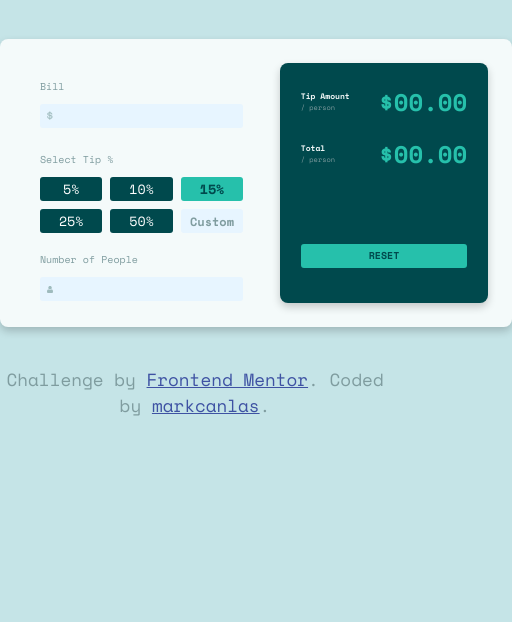
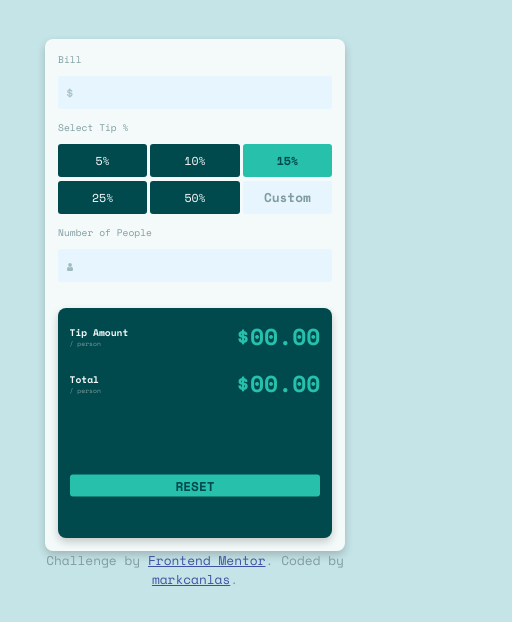
Before and after one commit to markcanlas/tip-calculator, a plain HTML site: page src/index.html in a window 390 px wide. Shown: the whole page, 512 px wide, since content can reach past the window. Drawn offline with nearby package versions, Linux system fonts and the light colour scheme.

Commit message:
make app responsive

```diff
--- a/src/index.html
+++ b/src/index.html
@@ -80,7 +80,8 @@
         Challenge by
         <a href="https://www.frontendmentor.io?ref=challenge" target="_blank"
           >Frontend Mentor</a
-        >. Coded by <a href="#">markcanlas</a>.
+        >. Coded by
+        <a href="https://github.com/markcanlas/tip-calculator">markcanlas</a>.
       </div>
     </footer>
 
--- a/src/style.css
+++ b/src/style.css
@@ -5,36 +5,43 @@
   font-family: "Space Mono", monospace;
   color: hsl(184, 14%, 56%);
 }
+html {
+  font-size: 62.5%;
+}
 body {
   background-color: hsl(185, 41%, 84%);
-  font-size: 62.5%;
+  margin: 10% auto;
+  padding: 0 3.2rem;
+  height: 38rem;
+  max-width: 80rem;
+  font-size: 2.4rem;
 }
 h2 {
-  font-size: 24px;
   color: hsl(172, 67%, 45%);
 }
 h6 {
-  font-size: 8px;
+  font-size: 1.5rem;
   color: hsl(189, 41%, 97%);
 }
 p {
-  font-size: 7px;
+  font-size: 1rem;
 }
 label {
+  font-size: 1.5rem;
   display: block;
   margin-bottom: 10px;
 }
 
 .container {
   display: flex;
-  margin: 10% auto;
-  height: 18rem;
-  width: 32rem;
+  height: 100%;
+  width: 100%;
   border-radius: 8px;
   box-shadow: 0 4px 8px 0 rgba(0, 0, 0, 0.2);
   background-color: hsl(189, 41%, 97%);
-  padding: 1.5rem;
-  gap: 1.3rem;
+  padding: 2rem;
+  gap: 4rem;
+  justify-content: space-between;
 }
 
 /* LEFT SECTION */
@@ -43,16 +50,21 @@ label {
   flex: 1;
 }
 .left-container {
-  padding: 1rem;
+  width: 100%;
+  height: 100%;
+  display: flex;
+  flex-direction: column;
+  justify-content: space-between;
+  gap: 1.2rem;
 }
 
-.bill {
+/* .bill {
   margin-bottom: 1.2rem;
-}
+} */
 
-nav {
+/* nav {
   margin-bottom: 1.2rem;
-}
+} */
 
 input[type="text"] {
   font-weight: 700;
@@ -64,9 +76,8 @@ input[type="text"] {
   transition: all 0.3s;
   border-style: none;
   outline: none;
-  height: 24px;
-  width: 203px;
-  margin-bottom: 5px;
+  width: 100%;
+  font-size: 1.8rem;
 }
 
 input[type="text"]:focus {
@@ -77,22 +88,20 @@ input[type="text"]:focus {
 
 .bill input {
   background-image: url("\\images\\icon-dollar.svg");
-  background-position: 7px 7px;
-  background-size: 6px;
+  background-position: 9px 12px;
+  background-size: 1rem;
   background-repeat: no-repeat;
 }
-input.custom-btn[type="text"] {
-  width: 62.4px;
-}
+
 input.custom-btn[type="text"]::placeholder {
   text-align: center;
-  font-size: 12px;
+  font-size: 2rem;
   color: hsl(184, 14%, 56%);
 }
 .people-count input {
   background-image: url("\\images\\icon-person.svg");
-  background-position: 7px 9px;
-  background-size: 6px;
+  background-position: 9px 14px;
+  background-size: 1rem;
   background-repeat: no-repeat;
 }
 
@@ -104,12 +113,13 @@ button {
   border-radius: 3px;
   transition: all 0.3s;
   text-align: center;
+  font-size: 1.8rem;
 }
 
 .percent-btn {
   display: grid;
-  grid-template-columns: repeat(3, 3.9rem);
-  grid-template-rows: repeat(2, 1.5rem);
+  grid-template-columns: repeat(3, 1fr);
+  grid-template-rows: repeat(2, 1fr);
   gap: 0.5rem;
 }
 
@@ -139,8 +149,9 @@ button {
 .right-container {
   display: flex;
   flex-direction: column;
-  gap: 1rem;
-  padding: 1.3rem;
+  gap: 2rem;
+  padding: 1.8rem;
+  height: 100%;
 }
 .amount-container {
   display: flex;
@@ -154,17 +165,19 @@ button {
 .total {
   display: flex;
   flex-direction: column;
-  width: 4rem;
   justify-content: center;
 }
 
 .reset-btn {
+  display: flex;
+  justify-content: center;
+  align-items: center;
   background-color: hsl(172, 67%, 45%);
   color: hsl(183, 100%, 15%);
-  height: 24px;
-  font-size: 10px;
+  height: 3.5rem;
+  font-size: 2rem;
   font-weight: 700;
-  margin-top: 3.5rem;
+  transform: translate(0, 275%);
 }
 
 .reset-btn:hover {
@@ -174,7 +187,7 @@ button {
 /* FOOTER */
 
 .attribution {
-  font-size: 1.1rem;
+  font-size: 2rem;
   text-align: center;
 }
 .attribution a {
@@ -188,3 +201,33 @@ button {
   width: 100%;
   text-align: center;
 }
+
+/* MEDIA QUERIES */
+
+@media (max-width: 40em) {
+  html {
+    font-size: 0.5rem;
+  }
+}
+
+@media (max-width: 29em) {
+  html {
+    font-size: 0.4rem;
+  }
+  body {
+    max-width: 50rem;
+    height: 80rem;
+    margin: 10% auto;
+    padding: 0 1.6rem;
+  }
+  .container {
+    display: flex;
+    flex-direction: column;
+    height: 100%;
+    width: 100%;
+    border-radius: 8px;
+    box-shadow: 0 4px 8px 0 rgba(0, 0, 0, 0.2);
+    background-color: hsl(189, 41%, 97%);
+    justify-content: space-between;
+  }
+}
```
